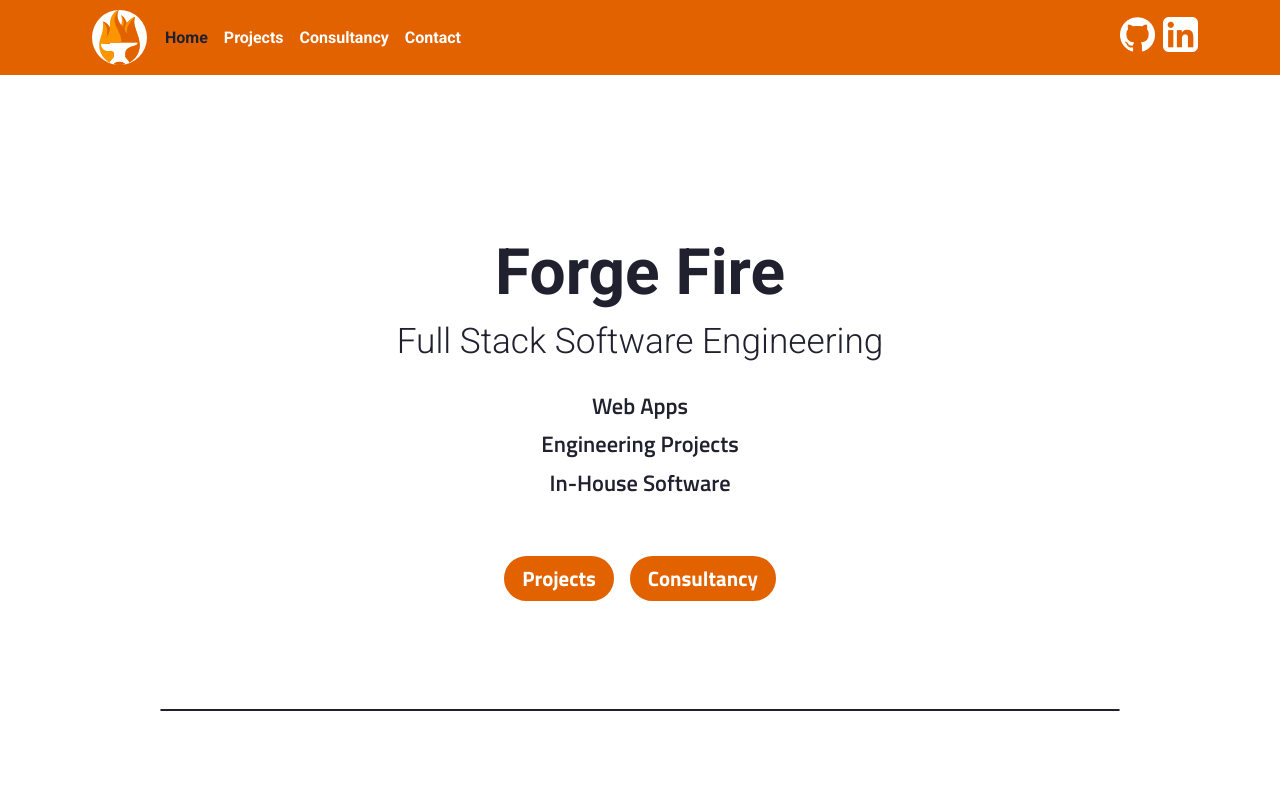
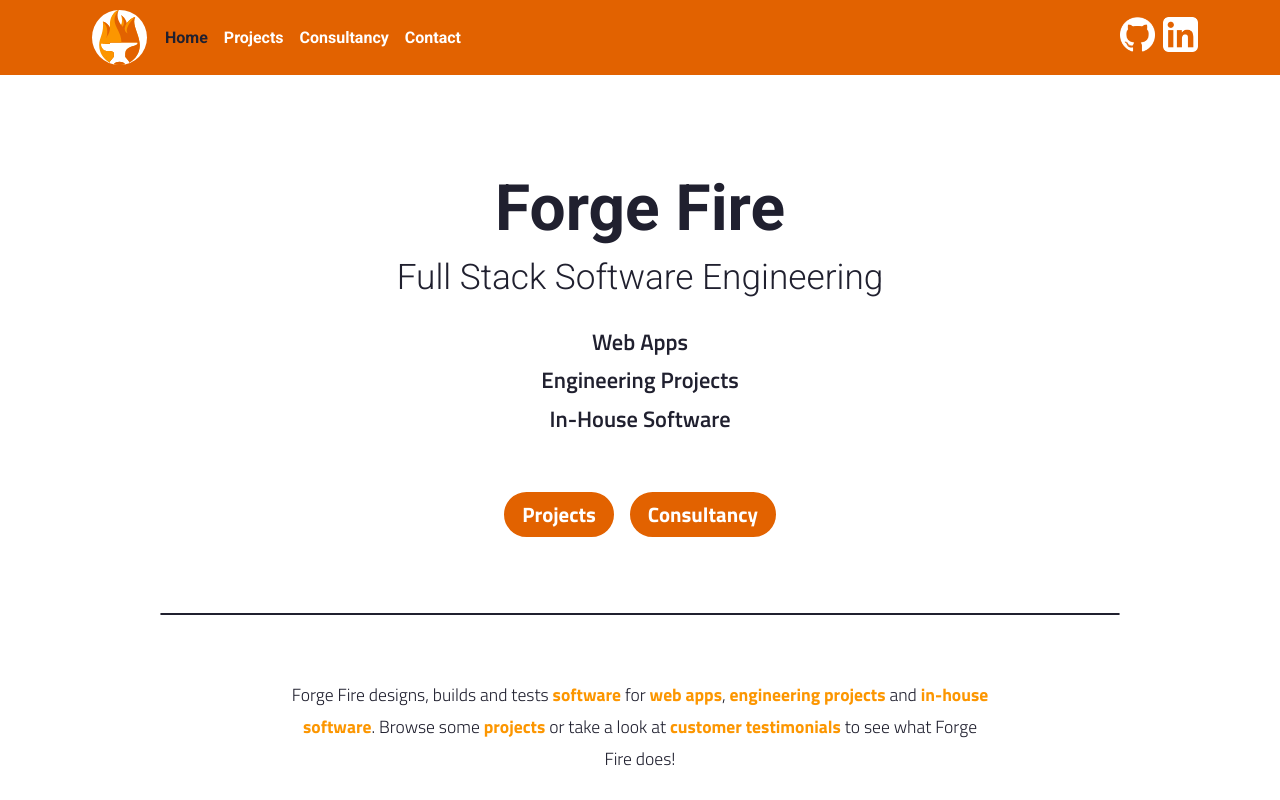
Before and after one commit to mickeybeurskens/forgefire-website, a Next.js app: page / in a window 1280 px wide. Shown: the top 800 px of the page. Built offline with nearby package versions, Linux system fonts and the light colour scheme.

Commit message:
Add featured text to hero

```diff
--- a/components/home/Hero.js
+++ b/components/home/Hero.js
@@ -20,6 +20,14 @@ const Hero = () => {
         </div>
       </div>
       <div className={styles.line + " d-flex"}/>
+      <div className={styles.feature_text}>
+        <p>
+          Forge Fire designs, builds and tests <span>software</span> for <span>web apps</span>,
+          <span> engineering projects</span> and <span>in-house software</span>.
+          Browse some <span>projects</span> or take a look at
+          <span> customer testimonials</span> to see what Forge Fire does!
+        </p>
+      </div>
     </div>
   )
 }
--- a/styles/home/hero.module.scss
+++ b/styles/home/hero.module.scss
@@ -1,7 +1,7 @@
 @import '../default_style';
 
 .home_hero {
-  margin: 20vh 0;
+  margin: 12vh 0;
 }
 
 .header {
@@ -36,7 +36,26 @@
   width: 75vw;
   max-width: 1200px;
   margin: auto;
-  margin-top: 5rem;
+  margin-top: 3rem;
   border: 1px solid $c-raisin-black;
   border-radius: 10px;
 }
+
+.feature_text {
+  font-family: $font-body;
+  font-style: normal;
+  font-weight: 300;
+  font-size: 1.1rem;
+  line-height: 2rem;
+  text-align: center;
+  width: 60vw;
+  max-width: 700px;
+  margin: auto;
+  margin-top: 4rem;
+  color: $c-text-1;
+}
+
+.feature_text span {
+  font-weight: bold;
+  color: $c-yellow-orange;
+}
```
